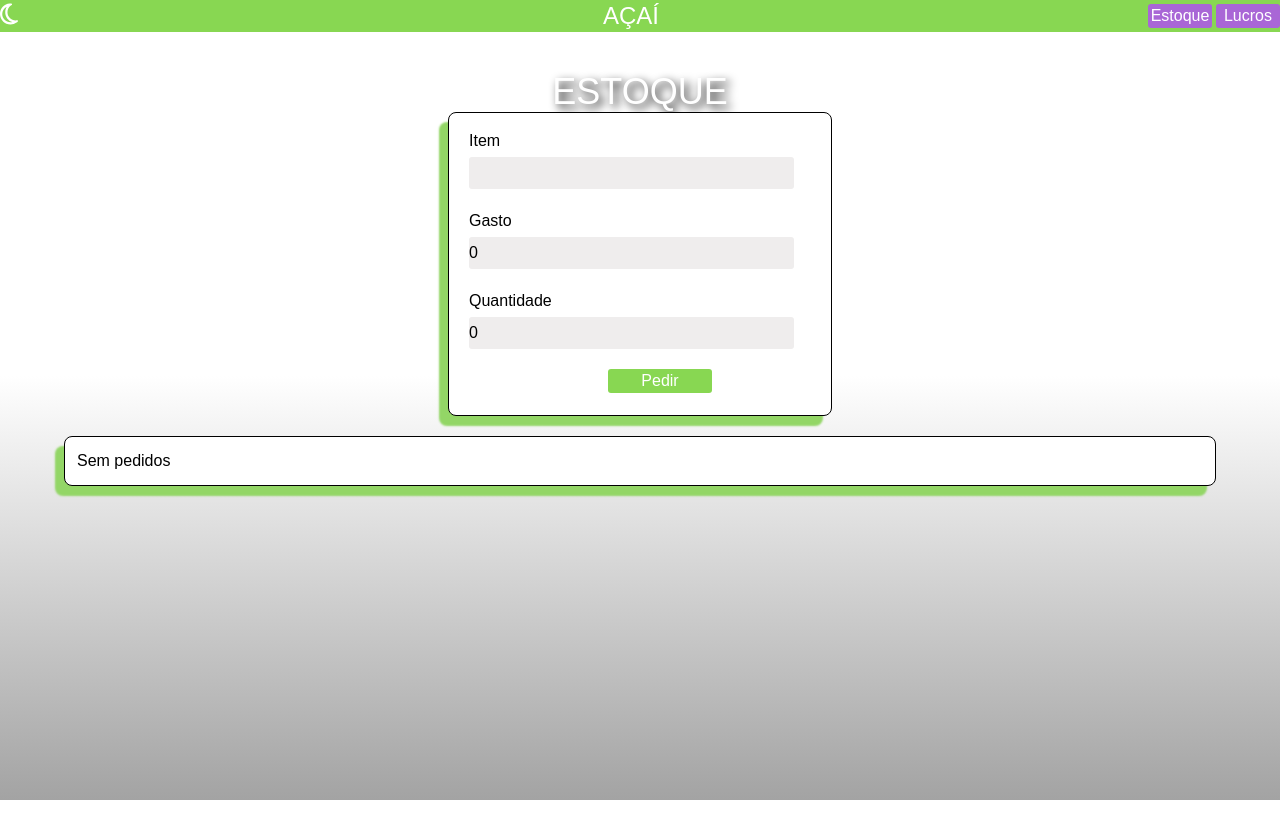
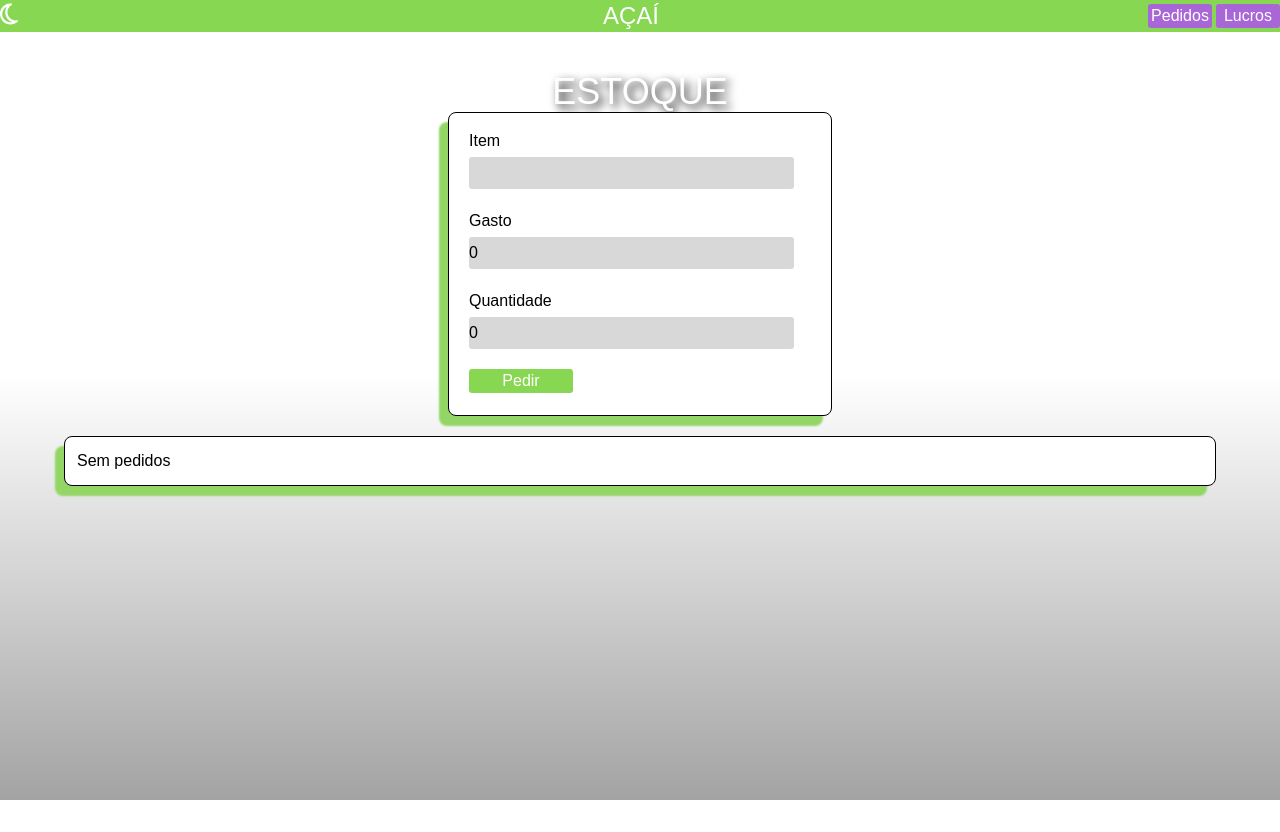
Before and after one commit to Igorrafael90/Sistema-A-a-, a Next.js app: page /Estoque in a window 1280 px wide. Built offline with nearby package versions, Linux system fonts and the light colour scheme; a web font is replaced by a local one.

Commit message:
Pequenas mudanças

```diff
--- a/app/Estoque/page.tsx
+++ b/app/Estoque/page.tsx
@@ -17,27 +17,27 @@ export default function Estoque() {
     const [theme, settheme] = useState<"light" | "dark">("light")
     return (
         <>
-            <nav className="dark:bg-[#A966D6] flex items-center justify-between w-full bg-[#88D752] ">
+            <header className="dark:bg-[#A966D6] flex items-center justify-between w-full bg-[#88D752] ">
                 <button className="cursor-pointer" onClick={(e) => Theme(settheme)}>
                     <FontAwesomeIcon className="text-white text-2xl" icon={theme === "light" ? faMoon : faSun} />
                 </button>
                 <h1 className="text-2xl ml-24 text-white">AÇAÍ</h1>
                 <div className="flex space-x-1">
                     <Link className="" href={'/Requests/'}>
-                        <button className="dark:bg-[#88D752] bg-[#A966D6] text-white w-16 rounded-[3px] cursor-pointer hover:bg-[#8a53ae]">Estoque</button>
+                        <button className="dark:bg-[#88D752] bg-[#A966D6] text-white w-16 rounded-[3px] cursor-pointer hover:bg-[#8a53ae]">Pedidos</button>
                     </Link>
                     <Link className="" href={'/Lucro/'}>
                         <button className="dark:bg-[#88D752] bg-[#A966D6] text-white w-16 rounded-[3px] cursor-pointer hover:bg-[#8a53ae]">Lucros</button>
                     </Link>
                 </div>
-            </nav>
+            </header>
             <main className="dark:bg-linear-to-bl from-[#000000] to-[#474747] w-full h-auto min-h-full flex flex-col items-center">
                 {Mode == true ? (
                     <div className="w-full h-full flex justify-center items-center absolute">
                         <form className="dark:shadow-Dark scala flex flex-col justify-center items-center shadow-Page border-black border-[1px] bg-[#FFFFFF] text-black rounded-[8px] w-[40%] h-32" onSubmit={(e) => {setMode(false); ATTPrice(Att, setAtt)}}>
                             <label className="block mb-1">Gasto</label>
-                            <input type="number" step="0.01" className="w-[85%] h-8 rounded-[3px] bg-[#EFEDED] mb-5" value={Att} onChange={(e) => setAtt(Number(e.target.value))}  />
-                            <button className="dark:bg-[#A966D6] dark:hover:bg-[#8725c9] cursor-pointer bg-[#88D752] mx-auto text-white w-26 rounded-[3px] hover:bg-[#5f963b]">Pedir</button>
+                            <input type="number" step="0.01" className="w-[85%] h-8 rounded-[3px] bg-[#d8d8d8] mb-5" value={Att} onChange={(e) => setAtt(Number(e.target.value))}  />
+                            <button className="dark:bg-[#7a797a] dark:hover:bg-[#8725c9] cursor-pointer bg-[#88D752] mx-auto text-white w-26 rounded-[3px] hover:bg-[#5f963b]">Pedir</button>
                         </form>
                     </div>
                 ) : (
@@ -48,12 +48,12 @@ export default function Estoque() {
                 <div className="dark:shadow-Dark scala shadow-Page border-black border-[1px] bg-[#FFFFFF] text-black rounded-[8px] w-[30%] h-76 mb-5">
                     <form className="flex flex-col w-full h-full mt-4 ml-5" onSubmit={(e) => { e.preventDefault(); InsertEstoque(Item, Gasto, Amount, setItem, setGasto, setAmount, setEstoquefeito) }}>
                         <label className="block mb-1">Item</label>
-                        <input className="w-[85%] h-8 rounded-[3px] bg-[#EFEDED] mb-5" value={Item} onChange={(e) => setItem(e.target.value)} />
+                        <input className="w-[85%] h-8 rounded-[3px] bg-[#d8d8d8] mb-5" value={Item} onChange={(e) => setItem(e.target.value)} />
                         <label className="block mb-1">Gasto</label>
-                        <input type="number" step="0.01" className="w-[85%] h-8 rounded-[3px] bg-[#EFEDED] mb-5" value={Gasto} onChange={(e) => setGasto(Number(e.target.value))} />
+                        <input type="number" step="0.01" className="w-[85%] h-8 rounded-[3px] bg-[#d8d8d8] mb-5" value={Gasto} onChange={(e) => setGasto(Number(e.target.value))} />
                         <label className="block mb-1">Quantidade</label>
-                        <input className="w-[85%] h-8 rounded-[3px] bg-[#EFEDED] mb-5" value={Amount} onChange={(e) => setAmount(Number(e.target.value))} />
-                        <button className="dark:bg-[#A966D6] dark:hover:bg-[#8725c9] cursor-pointer bg-[#88D752] mx-auto text-white w-26 rounded-[3px] hover:bg-[#5f963b]">Pedir</button>
+                        <input className="w-[85%] h-8 rounded-[3px] bg-[#d8d8d8] mb-5" value={Amount} onChange={(e) => setAmount(Number(e.target.value))} />
+                        <button className="dark:bg-[#A966D6] dark:hover:bg-[#8725c9] cursor-pointer bg-[#88D752] text-white w-26 rounded-[3px] hover:bg-[#5f963b]">Pedir</button>
                     </form>
                 </div>
                 <div className="dark:shadow-Dark scala bg-white w-[90%] border-black border h-auto rounded-lg shadow-Page grid grid-cols-4 p-3">
--- a/app/Lucro/page.tsx
+++ b/app/Lucro/page.tsx
@@ -11,7 +11,7 @@ export default function Lucro() {
     const [theme, settheme] = useState<"light" | "dark">("light")
     return (
         <>
-            <nav className="dark:bg-[#A966D6] flex items-center justify-between w-full bg-[#88D752] ">
+            <header className="dark:bg-[#A966D6] flex items-center justify-between w-full bg-[#88D752] ">
                 <button className="cursor-pointer" onClick={(e) => Theme(settheme)}>
                     <FontAwesomeIcon className="text-white text-2xl" icon={theme === "light" ? faMoon : faSun} />
                 </button>
@@ -24,12 +24,12 @@ export default function Lucro() {
                         <button className="dark:bg-[#88D752] bg-[#A966D6] text-white w-16 rounded-[3px] cursor-pointer hover:bg-[#8a53ae]">Pedidos</button>
                     </Link>
                 </div>
-            </nav>
+            </header>
             <main className="dark:bg-linear-to-bl from-[#000000] to-[#474747] w-full h-auto min-h-full flex flex-col items-center">
                 <h1 className="shadow-text text-white text-4xl mt-10">LUCROS</h1>
-                <div className="dark:shadow-Dark scala shadow-Page border-black border-[1px] bg-[#FFFFFF] text-black rounded-[8px] w-[30%] h-76 mb-5">
-                    <h1>LUCROS</h1>
-                    <h1>GASTOS</h1>
+                <div className="dark:shadow-Dark scala shadow-Page border-black border-[1px] bg-[#FFFFFF] text-black rounded-[8px] w-[50%] h-24 mb-5 flex flex-col p-5">
+                    <h1>LUCROS:</h1>
+                    <h1>GASTOS:</h1>
                 </div>
             </main>
         </>
--- a/app/Requests/page.tsx
+++ b/app/Requests/page.tsx
@@ -15,7 +15,7 @@ export default function Requests() {
 
     return (
         <>
-            <nav className="dark:bg-[#A966D6] flex items-center justify-between w-full bg-[#88D752] ">
+            <header className="dark:bg-[#A966D6] flex items-center justify-between w-full bg-[#88D752] ">
                 <button className="cursor-pointer" onClick={(e) => Theme(settheme)}>
                     <FontAwesomeIcon className="text-white text-2xl" icon={theme === "light" ? faMoon : faSun} />
                 </button>
@@ -28,23 +28,23 @@ export default function Requests() {
                         <button className="dark:bg-[#88D752] bg-[#A966D6] text-white w-16 rounded-[3px] cursor-pointer hover:bg-[#8a53ae]">Lucros</button>
                     </Link>
                 </div>
-            </nav>
+            </header>
             <main className="dark:bg-linear-to-bl from-[#000000] to-[#474747] w-full h-auto min-h-full flex flex-col items-center">
                 <h1 className="shadow-text text-white text-4xl mt-10">PEDIDOS</h1>
                 <div className="dark:shadow-Dark scala shadow-Page border-black border-[1px] bg-[#FFFFFF] text-black rounded-[8px] w-[30%] h-76 mb-5">
                     <form className="flex flex-col w-full h-full mt-4 ml-5" onSubmit={(e) => { e.preventDefault(); RequestProduct(Order, Local, NameCl, setPedidosFeitos, setOrder, setLocal, setNameCl) }}>
                         <label className="block mb-1">Pedido</label>
-                        <input className="w-[85%] h-8 rounded-[3px] bg-[#EFEDED] mb-5" value={Order} onChange={(e) => setOrder(e.target.value)} list="Pedidos" />
+                        <input className="w-[85%] h-8 rounded-[3px] bg-[#d8d8d8] mb-5" value={Order} onChange={(e) => setOrder(e.target.value)} list="Pedidos" />
                         <datalist id="Pedidos">
                             {Description.map((item) => (
                                 <option key={item.id} value={item.nome}></option>
                             ))}
                         </datalist>
                         <label className="block mb-1">Endereço</label>
-                        <input className="w-[85%] h-8 rounded-[3px] bg-[#EFEDED] mb-5" value={Local} onChange={(e) => setLocal(e.target.value)} />
+                        <input className="w-[85%] h-8 rounded-[3px] bg-[#d8d8d8] mb-5" value={Local} onChange={(e) => setLocal(e.target.value)} />
                         <label className="block mb-1">Cliente</label>
-                        <input className="w-[85%] h-8 rounded-[3px] bg-[#EFEDED] mb-5" value={NameCl} onChange={(e) => setNameCl(e.target.value)} />
-                        <button className="dark:bg-[#A966D6] dark:hover:bg-[#8725c9] cursor-pointer bg-[#88D752] text-white w-26 rounded-[3px] mx-auto hover:bg-[#5f963b]">Pedir</button>
+                        <input className="w-[85%] h-8 rounded-[3px] bg-[#d8d8d8] mb-5" value={NameCl} onChange={(e) => setNameCl(e.target.value)} />
+                        <button className="dark:bg-[#A966D6] dark:hover:bg-[#8725c9] cursor-pointer bg-[#88D752] text-white w-26 rounded-[3px] hover:bg-[#5f963b]">Pedir</button>
                     </form>
                 </div>
 
```
Also changed, not shown: app/page.tsx (+8 -8 lines).
